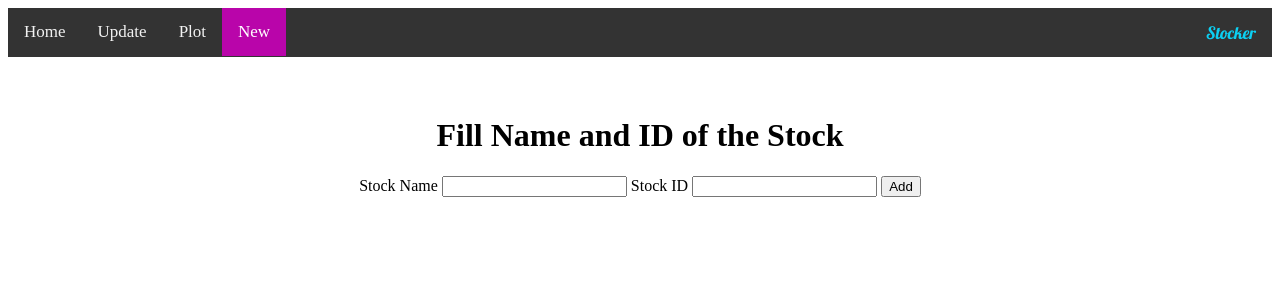
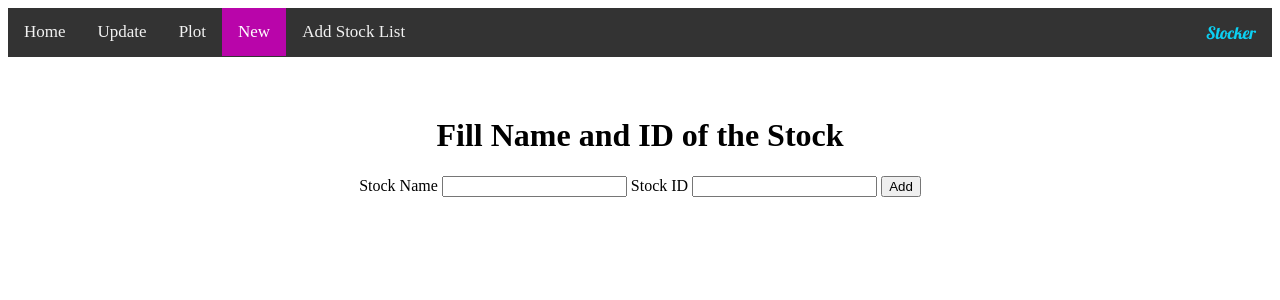
Before and after one commit to AniruddhaMandal/Stocker, a Flask app: page /add in a window 1280 px wide. Shown: the top 300 px of the page. Run offline with Flask 2, Linux system fonts and the light colour scheme.

Commit message:
Added Feature: Adding stocks by list.

```diff
--- a/webapi/add_stock.py
+++ b/webapi/add_stock.py
@@ -15,3 +15,22 @@ def add_stock_form():
         }
         update.update_stock_json(new_stock)
         return render_template('add.html')
+
+@add_client.route("/add_list", methods=['POST', 'GET'])
+def add_stock_list():
+    if request.method == 'GET':
+        return render_template('/add_list.html')
+    if request.method == 'POST':
+        stock_list = request.form
+        stock_list = stock_list['stock_list'].split(",")
+        print(stock_list)
+
+        for stock_name in stock_list:
+            print(stock_name)
+            new_stock = {
+                'name': stock_name,
+                'id' : stock_name+".NS"
+            }
+            update.update_stock_json(new_stock)
+
+        return render_template('add_list.html')
--- a/webapi/templates/base.html
+++ b/webapi/templates/base.html
@@ -19,6 +19,7 @@
         <a {{update_active}} href="{{url_for('update_call')}}">Update</a>
         <a {{plot_active}} href="{{url_for('plot_interface')}}">Plot</a>
         <a {{new_active}} href="{{url_for('add_client.add_stock_form')}}">New</a>
+        <a {{list_active}} href="{{url_for('add_client.add_stock_list')}}"> Add Stock List</a>
         <div class='icon'>
             <a class='stocker' href="{{url_for('home')}}">Stocker</a>
         </div>
```
Also changed, not shown: Downloader/config.json (+1 -1 lines), webapi/templates/add_list.html (added, +18 -0 lines).
